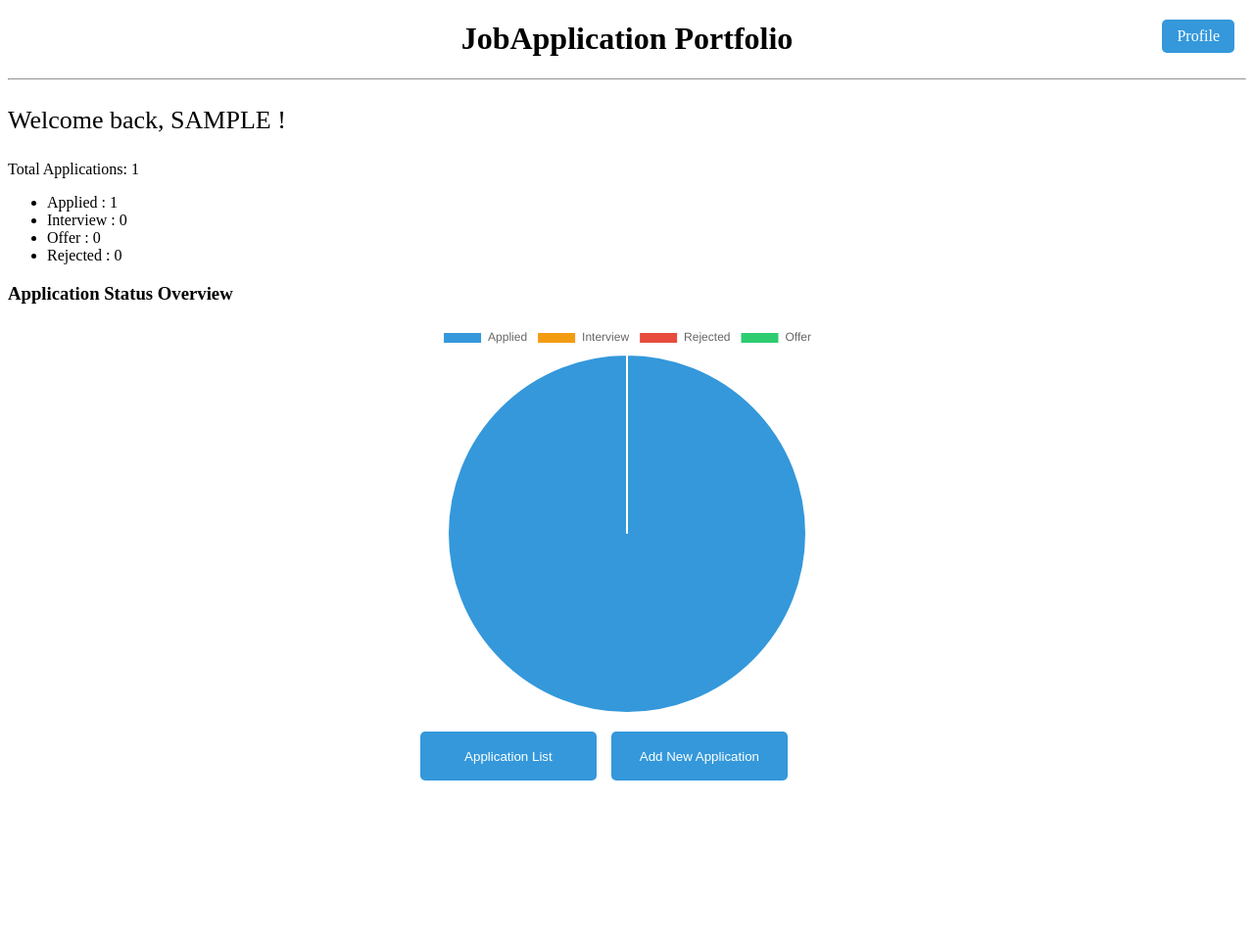
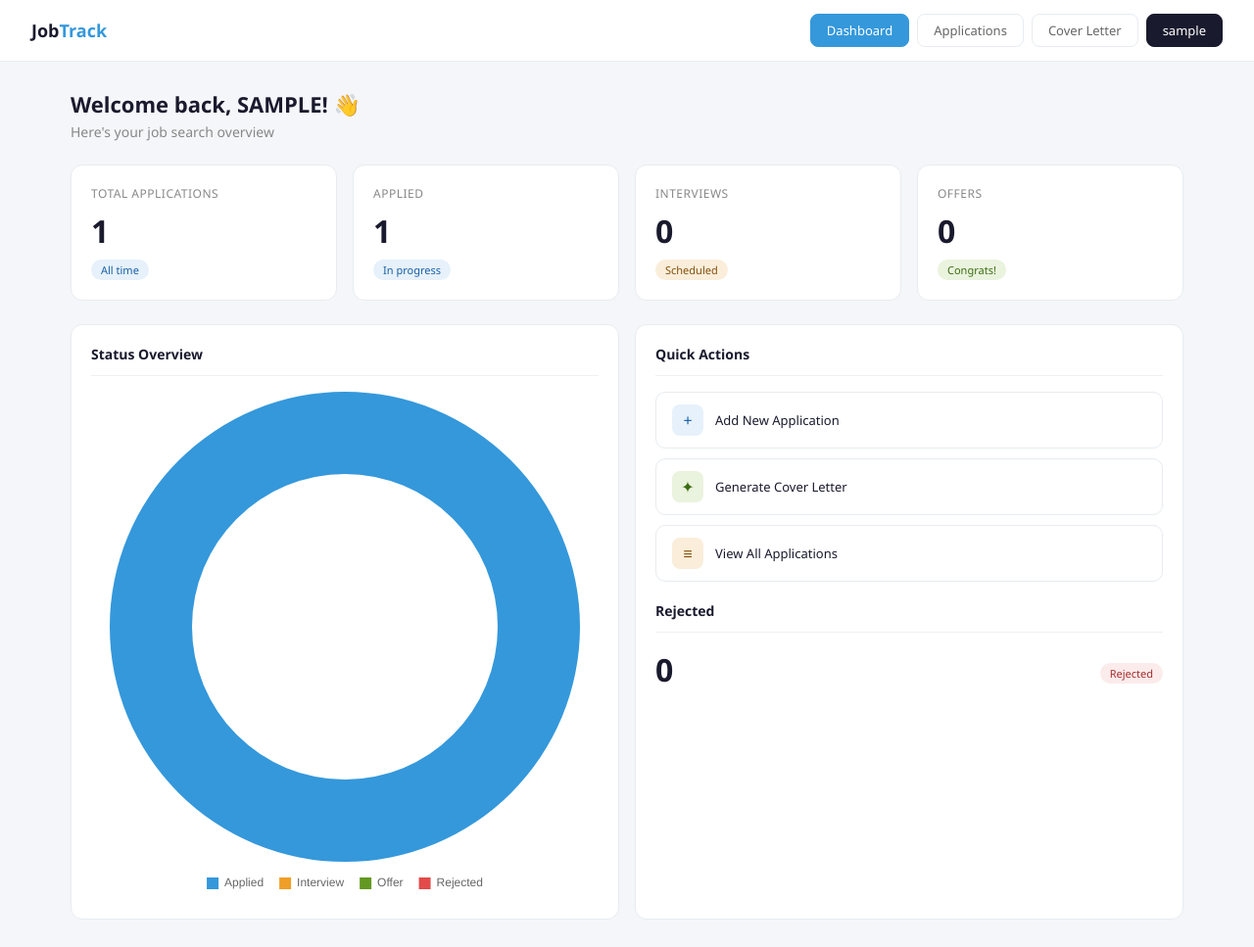
Before and after one commit to UshodCh/job-application-tracker, a Django app: page /dashboard/ in a window 1280 px wide. Shown: the whole page at 98% size. Before the commit the page ends 797 px from the top, so only its background shows below. Run offline with Django 5.2, Linux system fonts and the light colour scheme; a user stored in the database is signed in; tables that the repository leaves empty hold one stand-in row (values such as "Sample post").

Commit message:
New Dashboard template

```diff
--- a/app/templates/dashboard.html
+++ b/app/templates/dashboard.html
@@ -4,97 +4,199 @@
 <title>Dashboard</title>
 <script src="https://cdn.jsdelivr.net/npm/chart.js"></script>
 <style>
-.but {
-text-decoration:none;
+* { margin: 0; padding: 0; box-sizing: border-box; }
+body { font-family: 'Segoe UI', sans-serif; background: #f4f6f9; color: #1a1a2e; }
+
+.navbar {
+    display: flex; align-items: center; justify-content: space-between;
+    padding: 14px 32px; background: white;
+    border-bottom: 1px solid #e8ecf0; position: sticky; top: 0; z-index: 100;
 }
-.btgrp{
-	display:flex;
-	margin-left:33.3%;
-	gap:15px;
+.logo { font-size: 18px; font-weight: 700; color: #1a1a2e; }
+.logo span { color: #3498db; }
+.nav-links { display: flex; gap: 8px; align-items: center; }
+.nav-btn {
+    font-size: 13px; padding: 7px 16px; border-radius: 8px;
+    border: 1px solid #e8ecf0; background: transparent;
+    color: #666; cursor: pointer; text-decoration: none;
+    transition: all 0.2s;
 }
-button{
-width:180px;
-height:50px;
-border-radius:5px;
-border-color:white;
-border-width:0px;
-background-color:#3498db;
+.nav-btn:hover { background: #f4f6f9; color: #1a1a2e; }
+.nav-btn.active { background: #3498db; color: white; border-color: #3498db; }
+.nav-btn.profile-btn {
+    background: #1a1a2e; color: white;
+    border-color: #1a1a2e;
 }
-.chart{
-width: 400px;
-    height: 400px;
-    margin: auto;
+
+.main { padding: 28px 32px; max-width: 1200px; margin: 0 auto; }
+
+.welcome { margin-bottom: 24px; }
+.welcome h2 { font-size: 22px; font-weight: 700; color: #1a1a2e; }
+.welcome p { font-size: 14px; color: #888; margin-top: 4px; }
+
+.stats-grid {
+    display: grid; grid-template-columns: repeat(4, 1fr);
+    gap: 16px; margin-bottom: 24px;
 }
-.head {
-text-align:center
+.stat-card {
+    background: white; border-radius: 12px;
+    border: 1px solid #e8ecf0; padding: 20px;
+    transition: transform 0.2s;
 }
-a{
-	color:white;
+.stat-card:hover { transform: translateY(-2px); }
+.stat-label { font-size: 12px; color: #888; margin-bottom: 8px; text-transform: uppercase; letter-spacing: 0.5px; }
+.stat-value { font-size: 32px; font-weight: 700; color: #1a1a2e; }
+.stat-badge {
+    display: inline-block; font-size: 11px; padding: 3px 10px;
+    border-radius: 99px; margin-top: 8px; font-weight: 500;
 }
-.lo{
-    position:absolute;
-    top:20px;
-    right:20px;
-    text-decoration:none;
-    padding:8px 15px;
-    background-color:#3498db;
-    color:white;
-    border-radius:5px;
+.badge-blue { background: #e6f1fb; color: #185FA5; }
+.badge-amber { background: #faeeda; color: #854F0B; }
+.badge-green { background: #eaf3de; color: #3B6D11; }
+.badge-red { background: #fcebeb; color: #A32D2D; }
+
+.bottom-grid { display: grid; grid-template-columns: 1fr 1fr; gap: 16px; }
+
+.card {
+    background: white; border-radius: 12px;
+    border: 1px solid #e8ecf0; padding: 20px;
 }
-.name{
-	text-transform:uppercase;
+.card-title {
+    font-size: 14px; font-weight: 600; color: #1a1a2e;
+    margin-bottom: 16px; padding-bottom: 12px;
+    border-bottom: 1px solid #f0f0f0;
 }
+.chart-area { display: flex; align-items: center; justify-content: center; }
+
+.action-btns { display: flex; flex-direction: column; gap: 10px; }
+.action-btn {
+    padding: 12px 16px; border-radius: 10px;
+    border: 1px solid #e8ecf0; background: transparent;
+    color: #1a1a2e; font-size: 13px; cursor: pointer;
+    text-align: left; display: flex; align-items: center;
+    gap: 12px; text-decoration: none; transition: all 0.2s;
+}
+.action-btn:hover { background: #f4f6f9; border-color: #3498db; }
+.action-icon {
+    width: 32px; height: 32px; border-radius: 8px;
+    display: flex; align-items: center; justify-content: center;
+    font-size: 16px; flex-shrink: 0;
+}
+
+.recent-item {
+    display: flex; align-items: center; justify-content: space-between;
+    padding: 10px 0; border-bottom: 1px solid #f4f6f9;
+}
+.recent-item:last-child { border-bottom: none; }
+.company-name { font-size: 13px; font-weight: 600; color: #1a1a2e; }
+.company-role { font-size: 12px; color: #888; margin-top: 2px; }
 </style>
 </head>
 <body>
-<header class="head">
-  <h1>JobApplication Portfolio</h1>
-</header>
-<hr>
-<a href='/profile/' class="lo">Profile</a>
 
-<p style="font-size:26px;">Welcome back, {{ request.user.username|upper }} !</p>
-<p>Total Applications: {{ total }}</p>
-<ul>
-	<li>Applied		: {{ status_data.Applied }}</li>
-	<li>Interview	: {{ status_data.Interview }}</li>
-	<li>Offer		: {{ status_data.Offer }}</li>
-	<li>Rejected	: {{ status_data.Rejected }}</li>
-</ul>
-<h3>Application Status Overview</h3>
-<canvas class="chart" id="myChart" width="200" height="100"></canvas>
+<nav class="navbar">
+    <div class="logo">Job<span>Track</span></div>
+    <div class="nav-links">
+        <a href="{% url 'dashboard' %}" class="nav-btn active">Dashboard</a>
+        <a href="{% url 'applist' %}" class="nav-btn">Applications</a>
+        <a href="{% url 'coverletter' %}" class="nav-btn">Cover Letter</a>
+        <a href="{% url 'profile' %}" class="nav-btn profile-btn">{{ request.user.username }}</a>
+    </div>
+</nav>
 
-<br>
-<div class="btgrp">
-<button><a class="but" href= "{% url 'applist' %}">Application List</a></button>
+<div class="main">
+    <div class="welcome">
+        <h2>Welcome back, {{ request.user.username|upper }}! 👋</h2>
+        <p>Here's your job search overview</p>
+    </div>
 
-<button><a class="but" href="{% url 'addappli' %}">Add New Application</a></button>
+    <div class="stats-grid">
+        <div class="stat-card">
+            <div class="stat-label">Total Applications</div>
+            <div class="stat-value">{{ total }}</div>
+            <span class="stat-badge badge-blue">All time</span>
+        </div>
+        <div class="stat-card">
+            <div class="stat-label">Applied</div>
+            <div class="stat-value">{{ status_data.Applied }}</div>
+            <span class="stat-badge badge-blue">In progress</span>
+        </div>
+        <div class="stat-card">
+            <div class="stat-label">Interviews</div>
+            <div class="stat-value">{{ status_data.Interview }}</div>
+            <span class="stat-badge badge-amber">Scheduled</span>
+        </div>
+        <div class="stat-card">
+            <div class="stat-label">Offers</div>
+            <div class="stat-value">{{ status_data.Offer }}</div>
+            <span class="stat-badge badge-green">Congrats!</span>
+        </div>
+    </div>
+
+    <div class="bottom-grid">
+        <div class="card">
+            <div class="card-title">Status Overview</div>
+            <div class="chart-area">
+                <canvas id="myChart" width="260" height="260"></canvas>
+            </div>
+        </div>
+
+        <div class="card">
+            <div class="card-title">Quick Actions</div>
+            <div class="action-btns">
+                <a href="{% url 'addappli' %}" class="action-btn">
+                    <div class="action-icon" style="background:#e6f1fb; color:#185FA5;">+</div>
+                    Add New Application
+                </a>
+                <a href="{% url 'coverletter' %}" class="action-btn">
+                    <div class="action-icon" style="background:#eaf3de; color:#3B6D11;">✦</div>
+                    Generate Cover Letter
+                </a>
+                <a href="{% url 'applist' %}" class="action-btn">
+                    <div class="action-icon" style="background:#faeeda; color:#854F0B;">≡</div>
+                    View All Applications
+                </a>
+            </div>
+
+            <div style="margin-top: 20px;">
+                <div class="card-title">Rejected</div>
+                <div style="display:flex; align-items:center; justify-content:space-between;">
+                    <span style="font-size:32px; font-weight:700; color:#1a1a2e;">{{ status_data.Rejected }}</span>
+                    <span class="stat-badge badge-red">Rejected</span>
+                </div>
+            </div>
+        </div>
+    </div>
 </div>
+
 <script>
-
 const ctx = document.getElementById('myChart');
-
 new Chart(ctx, {
-    type: 'pie',
+    type: 'doughnut',
     data: {
-        labels: ['Applied', 'Interview', 'Rejected', 'Offer'],
+        labels: ['Applied', 'Interview', 'Offer', 'Rejected'],
         datasets: [{
-		data: [
-			{{ status_data.Applied }},
-			{{ status_data.Interview }},
-			{{ status_data.Rejected }},
-			{{ status_data.Offer }}
-		],
-		backgroundColor: [
-			'#3498db',  // Applied - blue
-			'#f39c12',  // Interview - orange
-			'#e74c3c',  // Rejected - red
-			'#2ecc71'   // Offer - green
-		]
-	}]
+            data: [
+                {{ status_data.Applied }},
+                {{ status_data.Interview }},
+                {{ status_data.Offer }},
+                {{ status_data.Rejected }}
+            ],
+            backgroundColor: ['#3498db', '#EF9F27', '#639922', '#E24B4A'],
+            borderWidth: 0,
+            hoverOffset: 6
+        }]
+    },
+    options: {
+        cutout: '65%',
+        plugins: {
+            legend: {
+                position: 'bottom',
+                labels: { font: { size: 12 }, padding: 16, boxWidth: 12 }
+            }
+        }
     }
 });
-
 </script>
 </body>
 </html>
```
